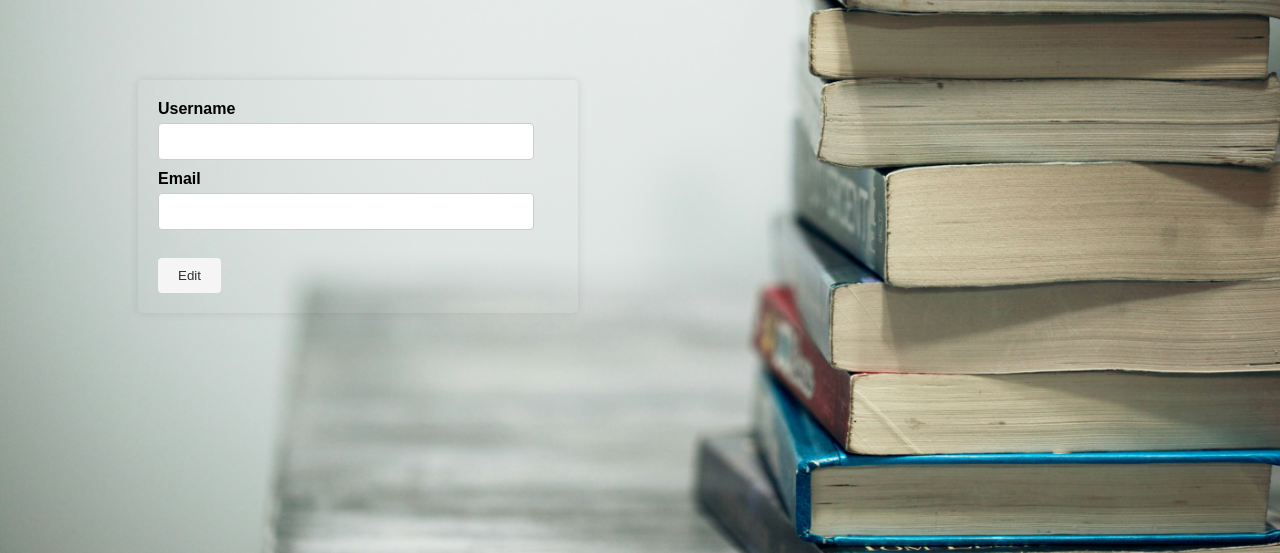
After one commit to AlvinNathey/bookvault2, a PHP site: page /editusers.php in a window 1280 px wide. The commit adds this page. Shown: the top 553 px of the page. Run offline with PHP 8.4, Linux system fonts and the light colour scheme.

```diff
--- /dev/null
+++ b/editusers.php
@@ -0,0 +1,98 @@
+<?php
+require_once("connection.php");
+
+$user_id = "";
+$username = "";
+$email = "";
+
+// Check if user_id is provided in the URL
+if (isset($_GET["id"])) {
+    $user_id = $_GET["id"];
+
+    // Fetch user details from the database based on user_id
+    $sql = "SELECT * FROM users WHERE user_id = $user_id";
+    $result = $conn->query($sql);
+
+    if ($result->num_rows > 0) {
+        // Fetch the user details
+        $row = $result->fetch_assoc();
+        $username = $row["username"];
+        $email = $row["email"];
+    }
+}
+
+?>
+
+<!DOCTYPE html>
+<html>
+<head>
+    <title>Edit User</title>
+   <style>
+    body {
+    background-image: url('img/5use.jpg');
+    background-size: cover;
+    background-position: center;
+    font-family: Arial, sans-serif;
+}
+
+h1 {
+    color: black;
+    text-align: left;
+    text-indent: -490px;
+}
+
+form {
+    max-width: 400px;
+    margin-left: 130px;
+    padding: 20px;
+    background-color: cream;
+    border-radius: 5px;
+    box-shadow: 0 0 10px rgba(0, 0, 0, 0.1);
+    color: darkbrown;
+    border-color: darkbrown;
+}
+
+label {
+    display: block;
+    font-weight: bold;
+    margin-bottom: 5px;
+}
+
+input[type="text"],
+input[type="email"] {
+    width: calc(100% - 24px); /* Adjusted width to accommodate border */
+    padding: 10px;
+    margin-bottom: 10px;
+    border: 1px solid #ccc;
+    border-radius: 4px;
+    box-sizing: border-box;
+}
+
+input[type="submit"] {
+    background-color: whitesmoke;
+    color: #333;
+    border: none;
+    padding: 10px 20px;
+    border-radius: 4px;
+    cursor: pointer;
+}
+
+input[type="submit"]:hover {
+    background-color: #45a049;
+}
+
+   </style>
+</head>
+<body>
+    <h1>Edit User Information</h1>
+    <form action="" method="post">
+        <input type="hidden" name="user_id" value="<?php echo $user_id; ?>">
+        <label for="username">Username</label>
+        <input type="text" name="username" id="username" maxlength="50" required value="<?php echo $username; ?>">
+        <label for="email">Email</label>
+        <input type="email" name="email" id="email" maxlength="50" required value="<?php echo $email; ?>">
+        <br><br>
+        <input type="submit" value="Edit">
+    </form>
+</body>
+</html>
```
Also changed, not shown: adminloggedin.php (+50 -44 lines), deleteusers.php (added, +16 -0 lines), viewusers.php (added, +107 -0 lines).
